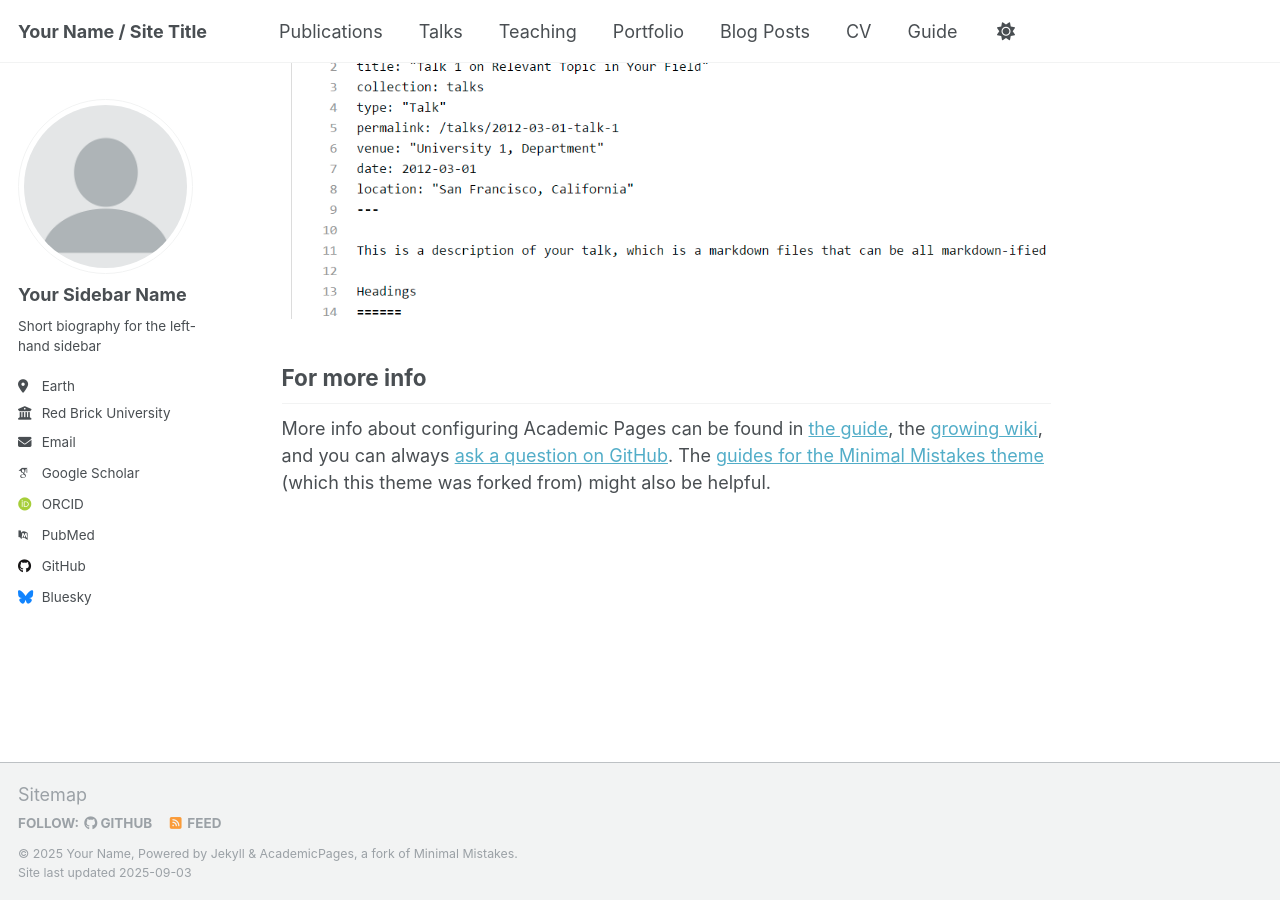
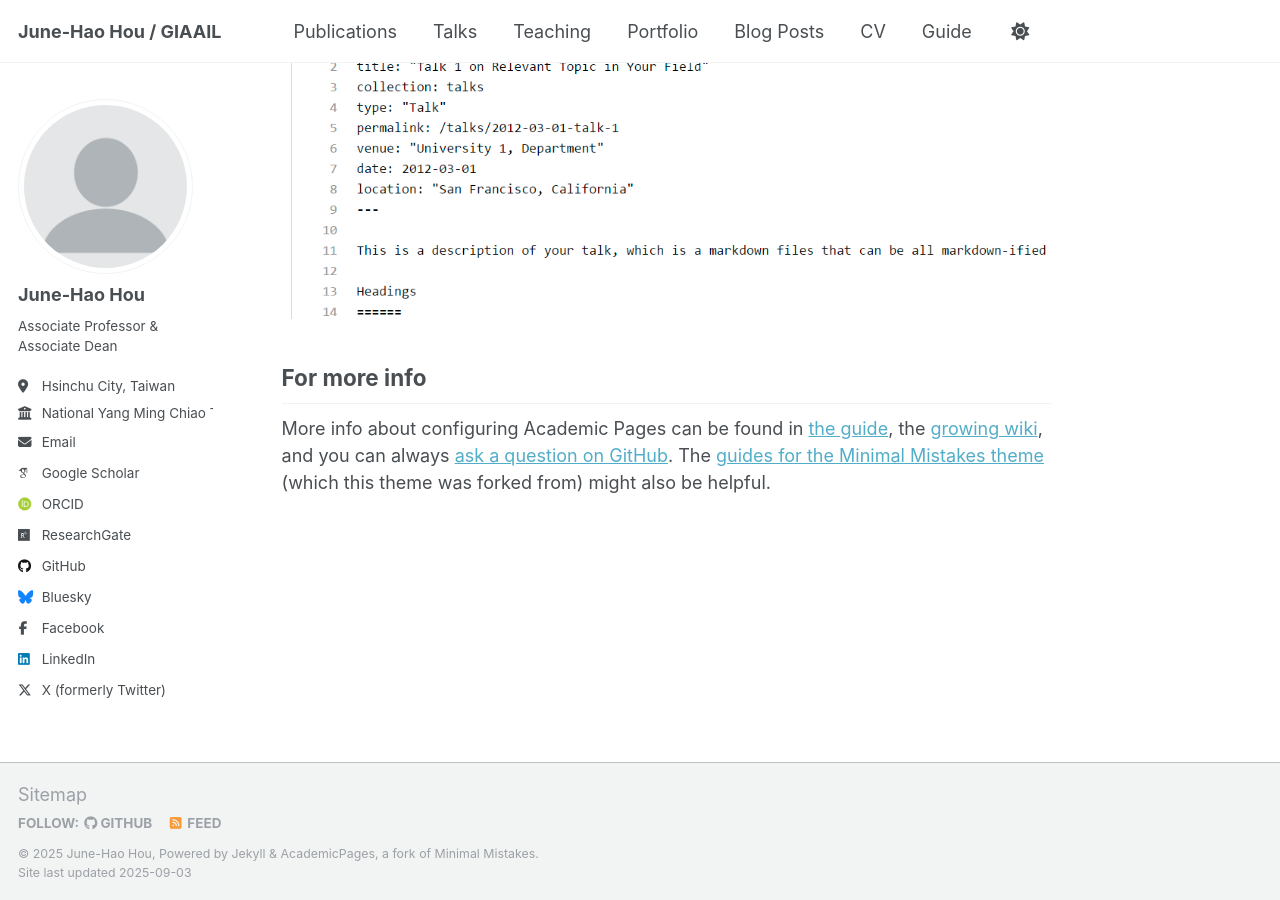
Before and after one commit to junehao/junehao.github.io, a Jekyll site: the page built from _pages/about.md, in a window 1280 px wide and 900 px high, scrolled down 2880 px. Built offline with Jekyll 4.4.1, drawn with Linux system fonts in a browser that asks for light colours; some web fonts are replaced; a script that is not in the unit is left out.

Commit message:
Update _config.yml

```diff
--- a/_config.yml
+++ b/_config.yml
@@ -9,13 +9,13 @@
 # Basic Site Settings
 locale                   : "en-US"
 site_theme               : "default"
-title                    : "Your Name / Site Title"
+title                    : "June-Hao Hou / GIAAIL"
 title_separator          : "-"
-name                     : &name "Your Name"
-description              : &description "personal description"
-url                      : https://academicpages.github.io # the base hostname & protocol for your site e.g. "https://[your GitHub username].github.io" or if you already have some other page hosted on Github then use "https://[your GitHub username].github.io/[Your Repo Name]"
+name                     : &name "June-Hao Hou"
+description              : &description "Associate Professor & Associate Dean"
+url                      : https://junehao.github.io # the base hostname & protocol for your site e.g. "https://[your GitHub username].github.io" or if you already have some other page hosted on Github then use "https://[your GitHub username].github.io/[Your Repo Name]"
 baseurl                  : "" # the subpath of your site, e.g. "/blog"
-repository               : "academicpages/academicpages.github.io"
+repository               : "junehao/junehao.github.io"
 
 # Site Author - The following control what appear as part of the author content on the side bar.
 #               If a field is blank the icon and link will not appear, otherwise it will be shown.
@@ -23,37 +23,37 @@ repository               : "academicpages/academicpages.github.io"
 author:
   # Biographic information
   avatar           : "profile.png"
-  name             : "Your Sidebar Name"
+  name             : "June-Hao Hou"
   pronouns         : # example: "she/her"
-  bio              : "Short biography for the left-hand sidebar"
-  location         : "Earth"
-  employer         : "Red Brick University"
+  bio              : "Associate Professor & Associate Dean"
+  location         : "Hsinchu City, Taiwan"
+  employer         : "National Yang Ming Chiao Tung University"
   uri              : # URL
-  email            : "none@example.org"
+  email            : "jhou@arch.nycu.edu.tw"
 
   # Academic websites
   academia         : # URL
   arxiv            : # URL - Update with the correct link to your profile
-  googlescholar    : "https://scholar.google.com/citations?user=PS_CX0AAAAAJ"
+  googlescholar    : "https://scholar.google.com/citations?user=0KIuoAEAAAAJ"
   impactstory      : # URL
-  orcid            : "http://orcid.org/yourorcidurl"
+  orcid            : "https://orcid.org/0000-0002-8362-7719"
   semantic         : # URL
-  pubmed           : "https://www.ncbi.nlm.nih.gov/pubmed/?term=john+snow"
-  researchgate     : # URL
+  pubmed           : # URL
+  researchgate     : "https://www.researchgate.net/profile/June-Hao-Hou"
   scopus           : # URL
 
   # Repositories and software development
   bitbucket        : # Username - Update with your username on the site
   codepen          : # Username
   dribbble         : # Username
-  github           : "academicpages"
+  github           : "junehao"
   kaggle           : # Username
   stackoverflow    : # User number or user number and name (i.e., use "1" or "1/jeff-atwood")
 
   # Social media
   artstation       : # Username
   bluesky          : "bsky.app" # Replace this with you Bluesky username
-  facebook         : # Username
+  facebook         : "junehao"
   flickr           : # Username
   foursquare       : # Username
   goodreads        : # Username
@@ -61,7 +61,7 @@ author:
   keybase          : # Username
   instagram        : # Username
   lastfm           : # Username
-  linkedin         : # Username
+  linkedin         : "junehaohou"
   mastodon         : # URL
   medium           : # URL
   pinterest        : # Username
@@ -69,7 +69,7 @@ author:
   steam            : # Username
   telegram         : # URL
   tumblr           : # Username
-  twitter          : # Username for X / Twitter
+  twitter          : "junehao"
   vine             : # Username
   weibo            : # Username
   wikipedia        : # Username
```
